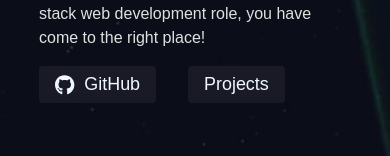
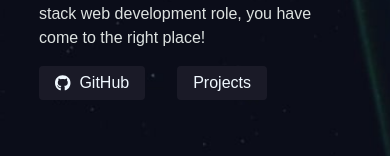
Before and after one commit to Know-Thyself/next-portfolio, a Next.js app: page / in a window 390 px wide. Shown: the part 688-844 px from the top of the page. Built offline with nearby package versions, Linux system fonts and the light colour scheme; no server answers; the database is empty.

Commit message:
resized buttons & icons to improve responsiveness

```diff
--- a/styles/home.module.css
+++ b/styles/home.module.css
@@ -84,12 +84,12 @@
   text-transform: capitalize;
   padding: 0.5rem 1rem;
   border-radius: 4px;
-  font-size: 1.12rem;
+  font-size: 1rem;
   font-weight: 400;
 }
 
 .link .fa-github {
-  font-size: 1.25rem;
+  font-size: 1rem;
   color: var(--buttons-color);
 }
 
@@ -108,9 +108,15 @@
     width: 60%;
   }
 
-    .link {
-      padding: 0.65rem 1.2rem;
-    }
+  .link {
+    padding: 0.65rem 1.2rem;
+    font-size: 1.12rem;
+  }
+
+  .link .fa-github {
+    font-size: 1.25rem;
+    color: var(--buttons-color);
+  }
 }
 
 @media screen and (min-width: 924px) {
--- a/styles/projects.module.css
+++ b/styles/projects.module.css
@@ -382,6 +382,7 @@
 	border-radius: 4px;
 	font-size: 0.75rem;
 	font-weight: 300;
+	width: max-content;
 }
 
 .github-link:hover,
```
